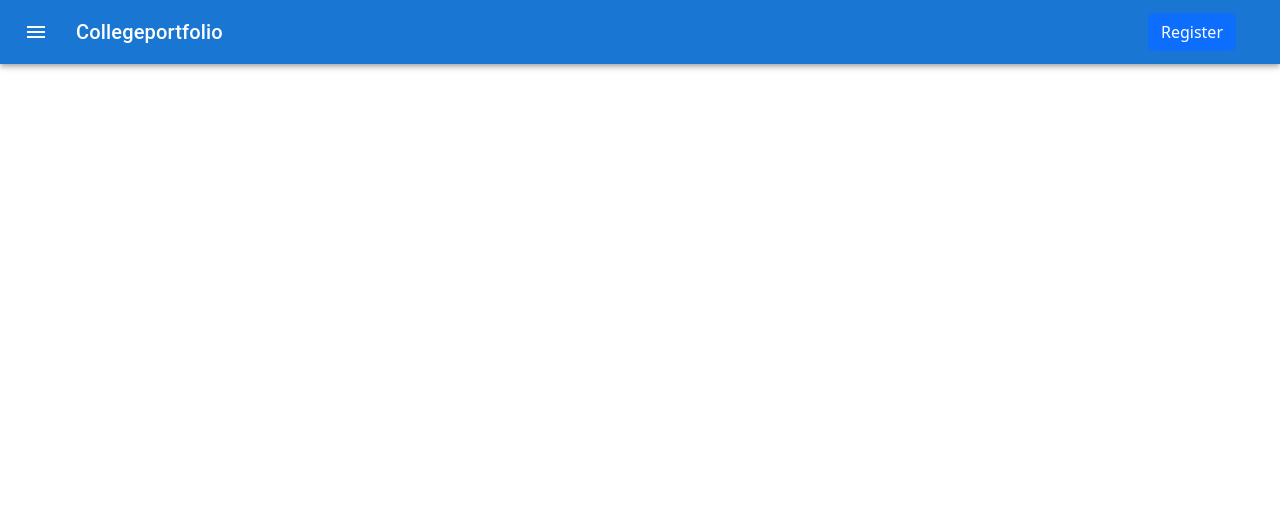
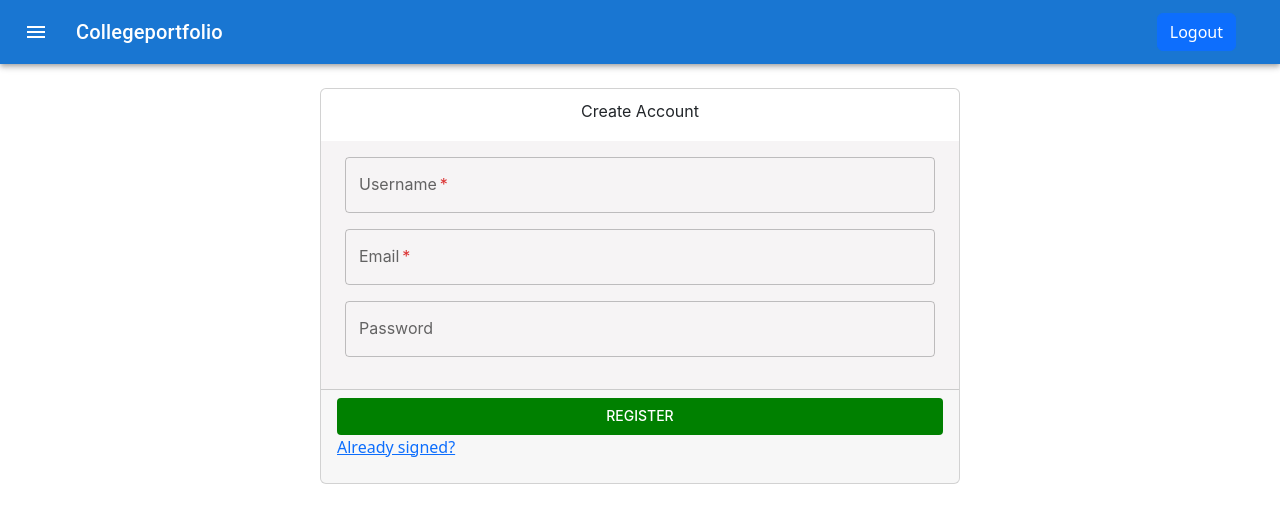
Before and after one commit to mohankrishna007/react-pwa, a React (Create React App) app: page /register in a window 1280 px wide. Shown: the top 522 px of the page. Built offline with nearby package versions, Linux system fonts and the light colour scheme.

Commit message:
Authentication

```diff
--- a/src/App.js
+++ b/src/App.js
@@ -1,20 +1,30 @@
 import React from 'react';
 import './App.css';
 import Home from './Home';
-import { BrowserRouter as Router, Route, Routes } from 'react-router-dom';
+import { BrowserRouter as Router, Navigate, Route, Routes } from 'react-router-dom';
 import Header from './Header/Header';
 import DashBoard from './body/DashBoard';
+import Login from './Authentication/Login';
+import Register from './Authentication/Register';
+import EmailVerify from './Authentication/EmailVerify';
 
 class App extends React.Component {
+
   render(){
+    const user = localStorage.getItem("token");
+
     return (
       <Router basename={process.env.PUBLIC_URL}>
         <div className="App">
           <Header /><br />
           <div className='content'>
             <Routes>
-              <Route path='/' element={<Home />} />
-              <Route path='dashboard' element={<DashBoard />}/>
+             {user && <Route path="/" exact element={<Home />} />}
+              <Route path="/" element={<Navigate replace to="/login" />} />
+              <Route path='dashboard' element={user?<DashBoard />:<Navigate replace to="/login" />}/>
+              <Route path='login' element={<Login />} />
+              <Route path='register' element={<Register />} />
+              <Route path="users/:id/verify/:token" element={<EmailVerify />} />
             </Routes>
           </div>
         </div>
--- /dev/null
+++ b/src/Authentication/EmailVerify.js
@@ -0,0 +1,30 @@
+import axios from "axios";
+import { useEffect, useState } from "react";
+import { useParams } from "react-router";
+
+function EmailVerify() {
+    const param = useParams();
+
+    const [data, setData] = useState("");
+
+    useEffect(() => {
+        const verifyEmailUrl = async () => {
+			try {
+				const url = `https://collegeportfoliobackendnode.azurewebsites.net/auth/users/${param.id}/verify/${param.token}`;
+				const resp =  await axios.get(url);
+                setData(JSON.stringify(resp.data));
+			} catch (error) {
+				setData(JSON.stringify(error.response.data));
+			}
+		};
+		verifyEmailUrl();
+    }, [param])
+
+    return(
+        <div>
+            {data === ""?"Loading...": data}
+        </div>
+    )
+}
+
+export default EmailVerify;
--- /dev/null
+++ b/src/Authentication/Login.js
@@ -0,0 +1,100 @@
+import React from "react";
+import { MDBRow, MDBCol, MDBCard, MDBCardBody, MDBCardTitle, MDBCardFooter } from "mdb-react-ui-kit";
+import {
+  TextField,
+  createTheme,
+  ThemeProvider,
+  Box,
+  Typography,
+  Button,
+  Alert,
+} from "@mui/material";
+
+import RegisterTheme from "../Themes/RegisterTheme";
+import { Link, useNavigate } from "react-router-dom";
+import axios from "axios";
+
+const Login = () => {
+  const [email, setEmail] = React.useState("");
+  const [password, setPassword] = React.useState("");
+
+  const [message, setMessage] = React.useState("");
+  const [showAlert, setShowAlert] = React.useState(true);
+  const [variant, setVariant] = React.useState("info");
+
+
+  const navigate = useNavigate();
+
+  const handleSubmit = async () => {
+
+    const credentials = {
+        email: email,
+        password: password,
+    }
+
+    try {
+        var resp = await axios.post("http://localhost:5000/auth/login", credentials);
+			  localStorage.setItem("token", JSON.stringify(resp.data));
+        console.log(JSON.stringify(resp.data));
+        navigate("/");
+      } catch (error) {
+        if (error.response) {
+          setMessage(error.response.data.message);
+          setVariant("info")
+          setShowAlert(false);
+        }
+      }
+  };
+
+  return (
+    <div>
+      <Box component="form" noValidate autoComplete="off" style={{width: '50%', margin:'0  auto'}}>
+        <ThemeProvider theme={createTheme(RegisterTheme)}>
+          <MDBCard>
+            <MDBCardTitle>
+                <Typography style={{textAlign: 'center', margin: '10px'}}> Sign In</Typography>
+            </MDBCardTitle>
+            <MDBCardBody className="px-4 CardBody">
+              <MDBRow>
+                <MDBCol md="12">
+                  <TextField
+                    label="Email"
+                    value={email}
+                    type="text"
+                    variant="outlined"
+                    onChange={(e) => setEmail(e.target.value)}
+                    required
+                    fullWidth
+                    sx={{ mb: 2 }}
+                  />
+                </MDBCol>
+              </MDBRow>
+              <MDBRow>
+                <MDBCol md="12">
+                  <TextField
+                    label="Password"
+                    value={password}
+                    type="password"
+                    onChange={(e) => setPassword(e.target.value)}
+                    variant="outlined"
+                    fullWidth
+                    sx={{ mb: 2 }}
+                  />
+                </MDBCol>
+              </MDBRow>
+              <Alert variant="filled" severity={variant} hidden={showAlert}>
+                {message}
+              </Alert>
+            </MDBCardBody>
+            <MDBCardFooter>
+                <Button onClick={handleSubmit} style={{backgroundColor: 'green', color: 'white'}} fullWidth> Login In</Button>
+                <p><Link to='/register'>New user? SignUp here</Link></p>
+            </MDBCardFooter>
+          </MDBCard>
+        </ThemeProvider>
+      </Box>
+    </div>
+  );
+};
+
+export default Login;
--- /dev/null
+++ b/src/Authentication/Register.js
@@ -0,0 +1,140 @@
+import React from "react";
+import {
+  MDBRow,
+  MDBCol,
+  MDBCard,
+  MDBCardBody,
+  MDBCardTitle,
+  MDBCardFooter,
+} from "mdb-react-ui-kit";
+import {
+  TextField,
+  createTheme,
+  ThemeProvider,
+  Box,
+  Typography,
+  Button,
+  Alert,
+} from "@mui/material";
+
+import RegisterTheme from "../Themes/RegisterTheme";
+import { Link } from "react-router-dom";
+import axios from "axios";
+
+const Register = (props, ref) => {
+  const [username, setUserName] = React.useState("");
+  const [email, setEmail] = React.useState("");
+  const [password, setPassword] = React.useState("");
+
+  const [message, setMessage] = React.useState("");
+  const [showAlert, setShowAlert] = React.useState(true);
+  const [variant, setVariant] = React.useState("info");
+
+  const handleSubmit = async () => {
+      setMessage("Please wait, we are creating account for you");
+      setVariant("info")
+      setShowAlert(false);
+
+    const data = {
+      username: username,
+      email: email,
+      password: password,
+    };
+
+    try {
+      var resp = await axios.post("http://localhost:5000/auth/register", data);
+      console.log(JSON.stringify(resp.data));
+      setMessage(resp.data.message);
+      setVariant("success")
+      setShowAlert(false);
+    } catch (error) {
+      if (error.response) {
+        setMessage(error.response.data.message);
+        setVariant("error")
+        setShowAlert(false);
+      }
+    }
+  };
+
+  return (
+    <div>
+      <Box
+        component="form"
+        noValidate
+        autoComplete="off"
+        style={{ width: "50%", margin: "0  auto" }}
+      >
+        <ThemeProvider theme={createTheme(RegisterTheme)}>
+          <MDBCard>
+            <MDBCardTitle>
+              <Typography style={{ textAlign: "center", margin: "10px" }}>
+                {" "}
+                Create Account{" "}
+              </Typography>
+            </MDBCardTitle>
+            <MDBCardBody className="px-4 CardBody">
+              <MDBRow>
+                <MDBCol md="12">
+                  <TextField
+                    label="Username"
+                    value={username}
+                    type="text"
+                    variant="outlined"
+                    onChange={(e) => setUserName(e.target.value)}
+                    required
+                    fullWidth
+                    sx={{ mb: 2 }}
+                  />
+                </MDBCol>
+              </MDBRow>
+              <MDBRow>
+                <MDBCol md="12">
+                  <TextField
+                    label="Email"
+                    value={email}
+                    type="email"
+                    variant="outlined"
+                    onChange={(e) => setEmail(e.target.value)}
+                    required
+                    fullWidth
+                    sx={{ mb: 2 }}
+                  />
+                </MDBCol>
+              </MDBRow>
+              <MDBRow>
+                <MDBCol md="12">
+                  <TextField
+                    label="Password"
+                    value={password}
+                    type="password"
+                    onChange={(e) => setPassword(e.target.value)}
+                    variant="outlined"
+                    fullWidth
+                    sx={{ mb: 2 }}
+                  />
+                </MDBCol>
+              </MDBRow>
+              <Alert variant="filled" severity={variant} hidden={showAlert}>
+                {message}
+              </Alert>
+            </MDBCardBody>
+            <MDBCardFooter>
+              <Button
+                onClick={handleSubmit}
+                style={{ backgroundColor: "green", color: "white" }}
+                fullWidth
+              >
+                Register{" "}
+              </Button>
+              <p>
+                <Link to="/login">Already signed?</Link>
+              </p>
+            </MDBCardFooter>
+          </MDBCard>
+        </ThemeProvider>
+      </Box>
+    </div>
+  );
+};
+
+export default Register;
--- a/src/Header/Header.js
+++ b/src/Header/Header.js
@@ -5,10 +5,17 @@ import Toolbar from "@mui/material/Toolbar";
 import Typography from "@mui/material/Typography";
 import IconButton from "@mui/material/IconButton";
 import MenuIcon from "@mui/icons-material/Menu";
-import '../styles/Header/Header.css';
+import '../styles/Header/Header.css'
 import { Link } from "react-router-dom";
 
 export default function Header() {
+	const user = localStorage.getItem("token");
+
+	const handleLogout = () => {
+		localStorage.removeItem("token");
+		window.location.reload();
+	}
+
 return (
 	<AppBar position="sticky">
 		<Toolbar>
@@ -24,7 +31,10 @@ return (
 			component="div" sx={{ flexGrow: 1 }}>
 			Collegeportfolio
 		</Typography>
-			<Link to="/register" className="btn btn-primary" style={{marginRight: '20px'}}>Register</Link>
+			{
+			user?<Link onClick={handleLogout}  className="btn btn-primary" style={{marginRight: '20px'}}>Profile</Link>:
+			<Link to="/register" className="btn btn-primary" style={{marginRight: '20px'}}>Logout</Link>
+			}
 		</Toolbar>
 	</AppBar>
 );
--- a/src/body/RegisterComponents/NameofHighSchool.js
+++ b/src/body/RegisterComponents/NameofHighSchool.js
@@ -173,7 +173,8 @@ export default function NameofHighSchool(props) {
   };
 
   React.useState(() => {
-    schoolsData = JSON.parse(props.schools())
+    var data = props.schools();
+    String(data).length!==0?schoolsData=JSON.parse(data):schoolsData=[];
   })
 
   const handleAddingSchoolDatabase = (school) => {
```
Also changed, not shown: src/body/RegisterComponents/DemographicInformation.js (+10 -9 lines), src/body/RegisterComponents/PreferencesAndMotivation.js (+27 -18 lines).
